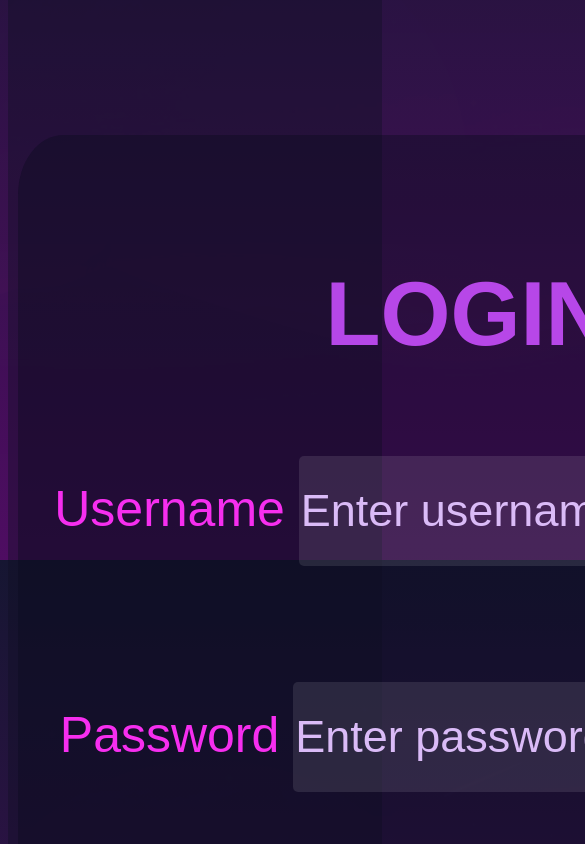
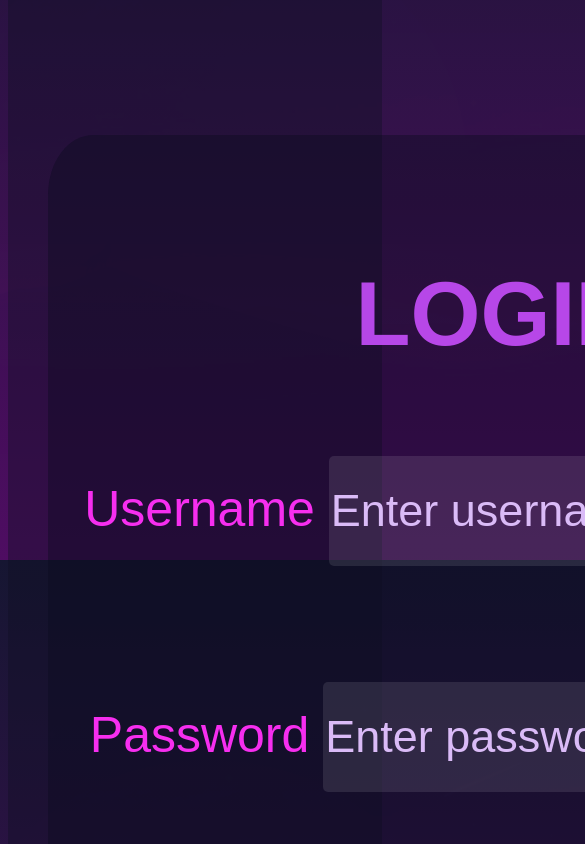
Before and after one commit to Saurabh-R2003/project1, a plain HTML site: page index.html in a window 390 px wide. Shown: the part 3660-4504 px from the top of the page, 585 px wide, since content can reach past the window. Drawn offline with nearby package versions, Linux system fonts and the light colour scheme.

Commit message:
Update web2.css

```diff
--- a/web2.css
+++ b/web2.css
@@ -483,7 +483,7 @@ a:hover{
     height:1200px;
     margin-top: 160px;
     float: none;
-    margin-left: 10px;
+    margin-left: 40px;
     border-radius: 5%;
   }
   .login h2{
```
